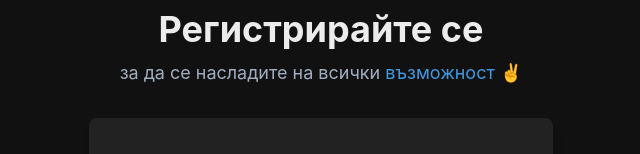
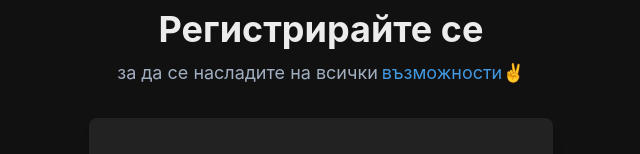
Before and after one commit to codingburgas/devolut, a Next.js app in the folder devolut-front-end/: page /sign-up in a window 1280 px wide. Shown: the top 154 px of the page, without its empty margins (319-959 px from the left). Built offline with nearby package versions, Linux system fonts and the light colour scheme; no server answers.

Commit message:
Fix typo

```diff
--- a/devolut-front-end/pages/sign-up.tsx
+++ b/devolut-front-end/pages/sign-up.tsx
@@ -140,9 +140,8 @@ export default function Signup() {
             <Heading fontSize={"4xl"} textAlign={"center"}>
               Регистрирайте се
             </Heading>
-            <Text fontSize={"lg"} color={"gray.400"}>
-              за да се насладите на всички{" "}
-              <Link color={"blue.400"}>възможност</Link> ✌️
+            <Text fontSize={"lg"} color={"gray.400"} display="flex" gap={"1"}>
+              за да се насладите на всички <Text color={"blue.400"}>възможности✌️</Text>
             </Text>
           </Stack>
           <Box
```
